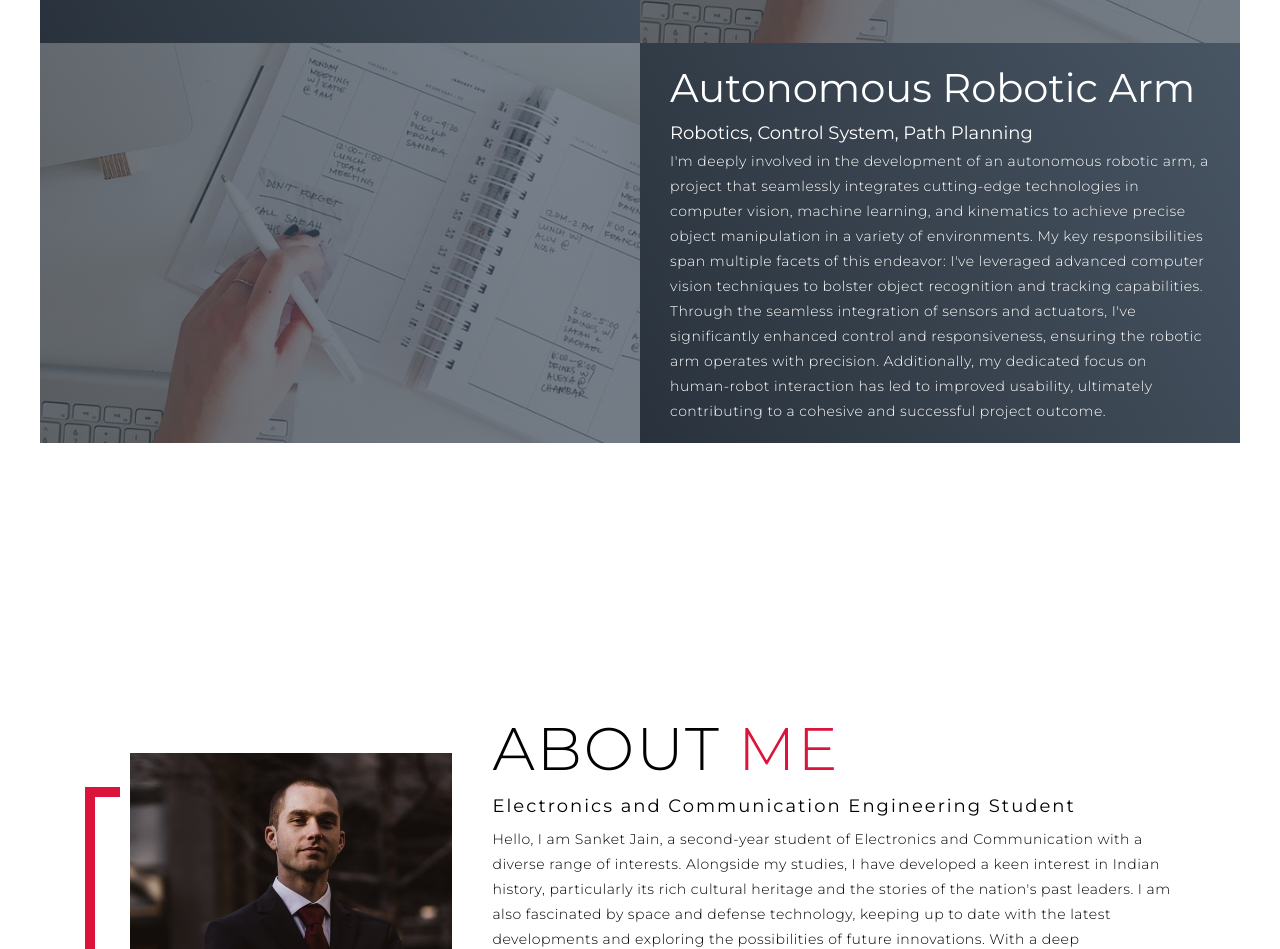
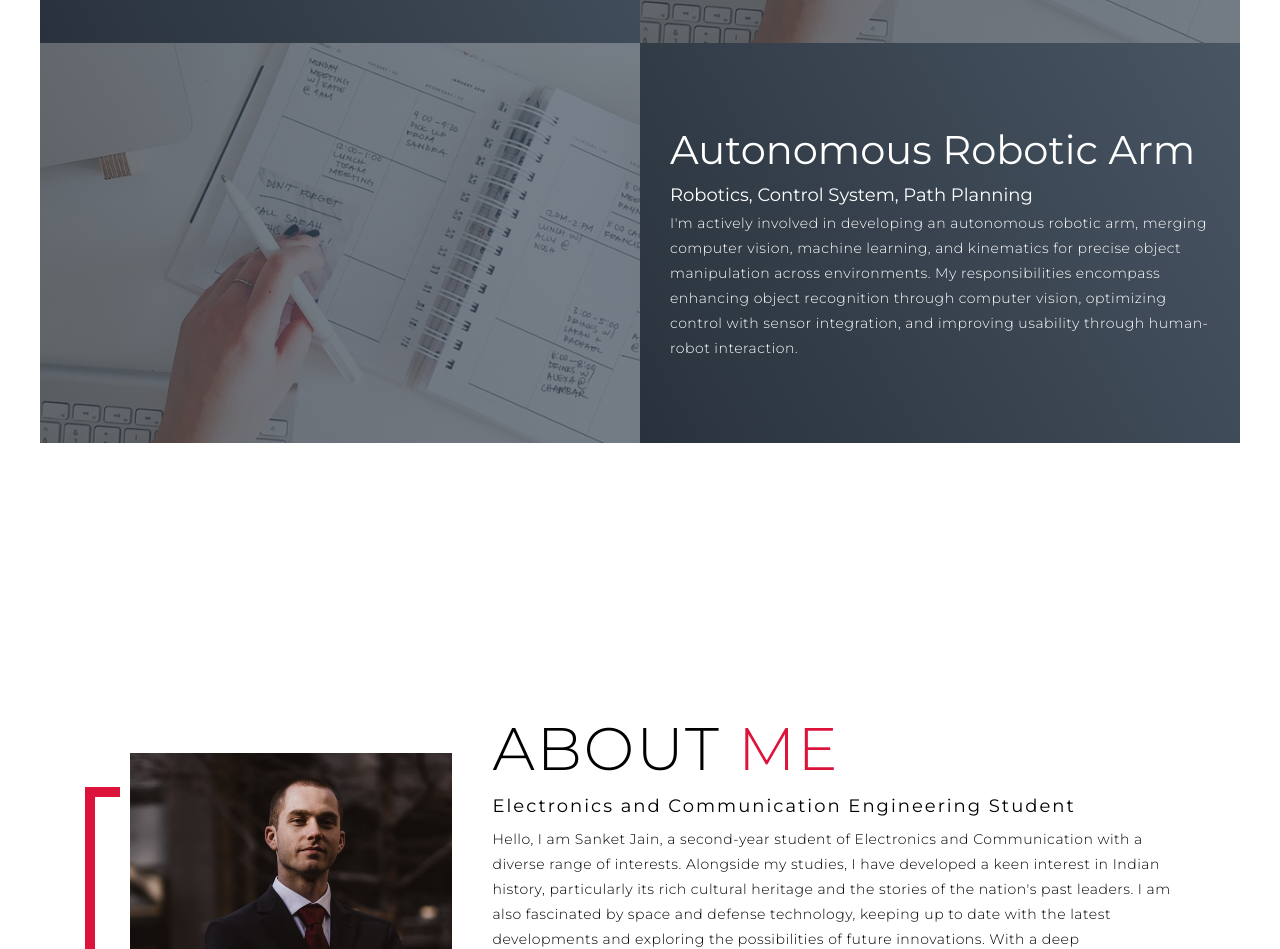
Before and after one commit to san25703/Portfolio-Website, a plain HTML site: page index.html in a window 1280 px wide. Shown: the part 2274-3223 px from the top of the page. Drawn offline with Linux system fonts and the light colour scheme.

Commit message:
Update index.html

```diff
--- a/index.html
+++ b/index.html
@@ -103,7 +103,7 @@
           <div class="project-info">
             <h1>Autonomous Robotic Arm</h1>
             <h2>Robotics, Control System, Path Planning </h2>
-            <p>I'm deeply involved in the development of an autonomous robotic arm, a project that seamlessly integrates cutting-edge technologies in computer vision, machine learning, and kinematics to achieve precise object manipulation in a variety of environments. My key responsibilities span multiple facets of this endeavor: I've leveraged advanced computer vision techniques to bolster object recognition and tracking capabilities. Through the seamless integration of sensors and actuators, I've significantly enhanced control and responsiveness, ensuring the robotic arm operates with precision. Additionally, my dedicated focus on human-robot interaction has led to improved usability, ultimately contributing to a cohesive and successful project outcome.</p>
+            <p>I'm actively involved in developing an autonomous robotic arm, merging computer vision, machine learning, and kinematics for precise object manipulation across environments. My responsibilities encompass enhancing object recognition through computer vision, optimizing control with sensor integration, and improving usability through human-robot interaction.</p>
           </div>
           <div class="project-img">
             <img src="./img/img-1.png" alt="img">
```
